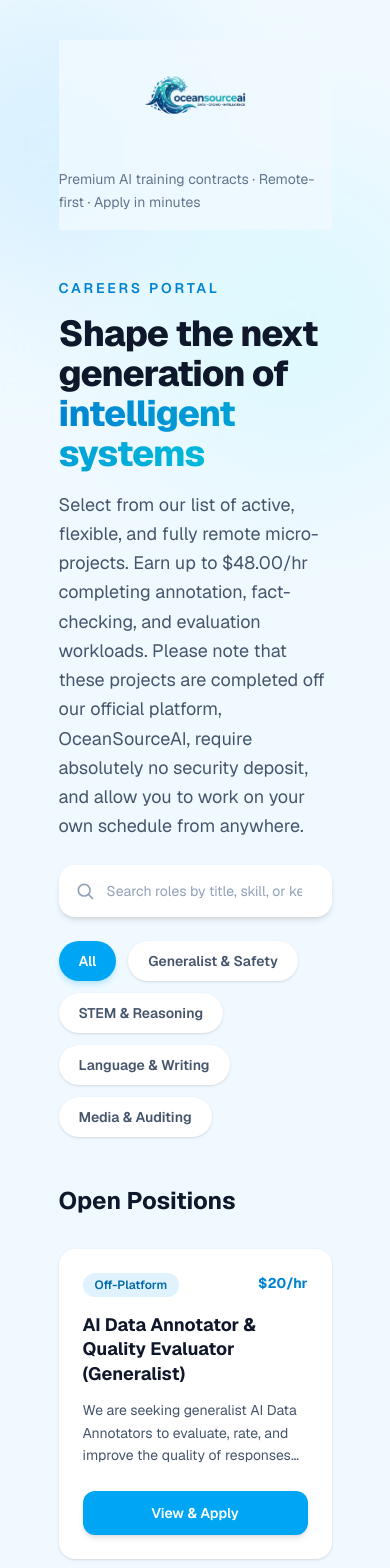
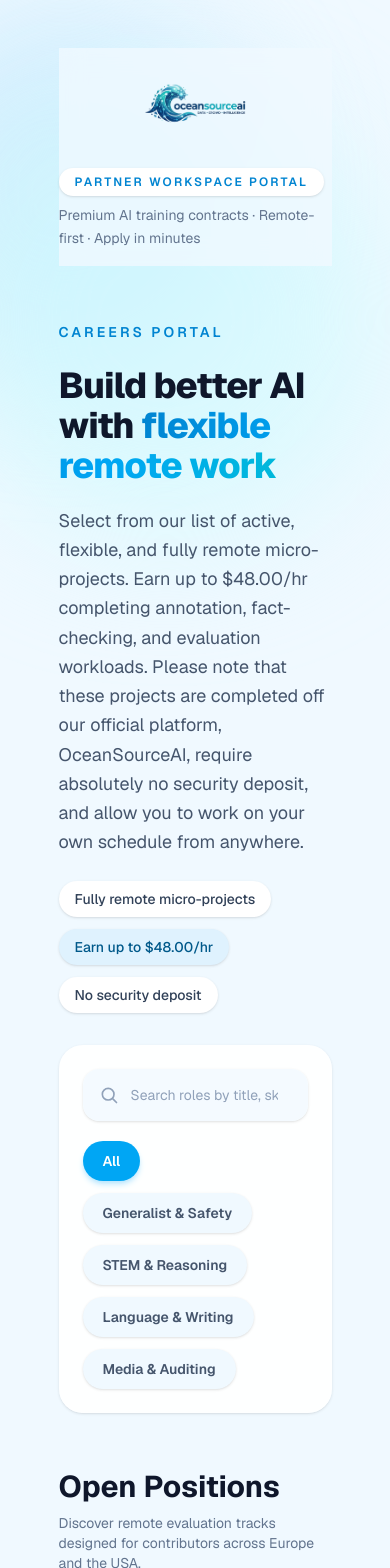
Before and after one commit to delgadoruby148-del/job-form, a Next.js app: page /oceansourceai-offplatform-projects in a window 390 px wide. Shown: the top 1568 px of the page. Built offline with nearby package versions, Linux system fonts and the light colour scheme.

Commit message:
completed homepage redesign with location badges and unified database phone field

```diff
--- a/src/app/oceansourceai-offplatform-projects/[jobId]/page.js
+++ b/src/app/oceansourceai-offplatform-projects/[jobId]/page.js
@@ -44,10 +44,6 @@ export default function JobDetailPage() {
 
     if (countryObj) {
       setSelectedCountry(countryObj);
-
-      if (!formData.phone.startsWith("+")) {
-        setFormData((prev) => ({ ...prev, phone: `${countryObj.dialCode} ` }));
-      }
     }
   };
 
@@ -121,11 +117,18 @@ export default function JobDetailPage() {
         data: { publicUrl },
       } = supabase.storage.from("oceansourceai-application-form").getPublicUrl(filePath);
 
+      const userPhone = formData.phone.trim();
+      const dialCode = selectedCountry.dialCode;
+      const cleanPhone = userPhone.startsWith(dialCode)
+        ? userPhone.slice(dialCode.length).trim()
+        : userPhone;
+      const fullPhoneNumber = `${dialCode} ${cleanPhone}`;
+
       const { error: dbError } = await supabase.from("applicants").insert([
         {
           full_name: formData.fullName,
           email: formData.email,
-          phone: formData.phone,
+          phone: fullPhoneNumber,
           country: selectedCountry.name,
           explanation: formData.explanation,
           job_id: jobId,
--- a/src/app/oceansourceai-offplatform-projects/page.js
+++ b/src/app/oceansourceai-offplatform-projects/page.js
@@ -31,6 +31,12 @@ const JOB_CATEGORIES = {
   "ui-layout-evaluator": "media",
 };
 
+const HERO_HIGHLIGHTS = [
+  { label: "Fully remote micro-projects", tone: "bg-white text-slate-700" },
+  { label: "Earn up to $48.00/hr", tone: "bg-sky-100 text-sky-800" },
+  { label: "No security deposit", tone: "bg-white text-slate-700" },
+];
+
 const openRoles = Object.entries(jobsList).map(([id, job]) => ({
   id,
   category: JOB_CATEGORIES[id] ?? "generalist",
@@ -56,6 +62,19 @@ function SearchIcon() {
   );
 }
 
+function LocationBadges() {
+  return (
+    <div className="flex flex-wrap items-center gap-2">
+      <span className="rounded-full bg-slate-100 px-2.5 py-1 text-xs font-medium text-slate-700">
+        Europe
+      </span>
+      <span className="rounded-full bg-slate-100 px-2.5 py-1 text-xs font-medium text-slate-700">
+        USA
+      </span>
+    </div>
+  );
+}
+
 export default function Home() {
   const [searchQuery, setSearchQuery] = useState("");
   const [activeFilter, setActiveFilter] = useState("all");
@@ -76,36 +95,46 @@ export default function Home() {
   }, [searchQuery, activeFilter]);
 
   return (
-    <div className="relative min-h-screen w-full overflow-x-hidden bg-sky-50/50 px-[15%] py-10">
+    <div className="relative min-h-screen w-full overflow-x-hidden bg-sky-50/50 px-[15%] py-12">
       <div
-        className="pointer-events-none absolute -left-24 top-0 h-72 w-72 rounded-full bg-sky-200/40 blur-3xl"
+        className="pointer-events-none absolute -left-32 top-0 h-96 w-96 rounded-full bg-sky-200/50 blur-3xl"
         aria-hidden="true"
       />
       <div
-        className="pointer-events-none absolute -right-16 top-40 h-80 w-80 rounded-full bg-cyan-100/50 blur-3xl"
+        className="pointer-events-none absolute right-0 top-24 h-[28rem] w-[28rem] rounded-full bg-cyan-100/60 blur-3xl"
+        aria-hidden="true"
+      />
+      <div
+        className="pointer-events-none absolute bottom-0 left-1/3 h-72 w-72 rounded-full bg-sky-100/70 blur-3xl"
         aria-hidden="true"
       />
 
       <main className="relative w-full">
-        <header className="sticky top-0 z-50 mb-12 flex flex-col gap-8 py-4 backdrop-blur-md bg-sky-50/80 lg:flex-row lg:items-center lg:justify-between">
+        <header className="sticky top-0 z-50 mb-14 flex flex-col gap-6 py-4 backdrop-blur-md bg-sky-50/80 lg:flex-row lg:items-center lg:justify-between">
           <BrandLogo className="h-[80px] w-auto object-contain" />
+          <div className="flex flex-col items-start gap-2 lg:items-end">
+            <span className="rounded-full bg-white px-4 py-1.5 text-xs font-semibold uppercase tracking-[0.18em] text-sky-600 shadow-sm">
+              Partner Workspace Portal
+            </span>
             <p className="max-w-md text-sm leading-relaxed text-slate-500 lg:text-right">
               Premium AI training contracts · Remote-first · Apply in minutes
             </p>
+          </div>
         </header>
 
-        <section className="mb-12 space-y-6">
-          <div className="space-y-4">
-            <p className="text-sm font-semibold uppercase tracking-[0.2em] text-sky-600">
+        <section className="mb-14 space-y-8">
+          <div className="space-y-6">
+            <p className="text-sm font-semibold uppercase tracking-[0.22em] text-sky-600">
               Careers Portal
             </p>
-            <h1 className="max-w-3xl text-4xl font-extrabold tracking-tight text-slate-900 md:text-5xl">
-              Shape the next generation of{" "}
-              <span className="bg-gradient-to-r from-sky-600 to-cyan-500 bg-clip-text text-transparent">
-                intelligent systems
+            <div className="space-y-5">
+              <h1 className="max-w-4xl text-4xl font-extrabold tracking-tight text-slate-900 md:text-6xl md:leading-[1.05]">
+                Build better AI with{" "}
+                <span className="bg-gradient-to-r from-sky-600 via-sky-500 to-cyan-500 bg-clip-text text-transparent">
+                  flexible remote work
                 </span>
               </h1>
-            <p className="max-w-2xl text-lg leading-relaxed text-slate-600">
+              <p className="max-w-3xl text-lg leading-relaxed text-slate-600 md:text-xl">
                 Select from our list of active, flexible, and fully remote micro-projects. Earn up to
                 $48.00/hr completing annotation, fact-checking, and evaluation workloads. Please note
                 that these projects are completed off our official platform, OceanSourceAI, require
@@ -113,8 +142,20 @@ export default function Home() {
                 anywhere.
               </p>
             </div>
+            <div className="flex flex-wrap gap-3">
+              {HERO_HIGHLIGHTS.map((item) => (
+                <span
+                  key={item.label}
+                  className={`rounded-full px-4 py-2 text-sm font-medium shadow-sm ${item.tone}`}
+                >
+                  {item.label}
+                </span>
+              ))}
+            </div>
+          </div>
 
-          <div className="relative">
+          <div className="rounded-3xl bg-white/90 p-6 shadow-sm backdrop-blur-sm md:p-8">
+            <div className="relative mb-5">
               <span className="pointer-events-none absolute left-4 top-1/2 -translate-y-1/2">
                 <SearchIcon />
               </span>
@@ -123,7 +164,7 @@ export default function Home() {
                 value={searchQuery}
                 onChange={(event) => setSearchQuery(event.target.value)}
                 placeholder="Search roles by title, skill, or keyword..."
-              className="w-full rounded-2xl bg-white py-4 pl-12 pr-4 text-sm text-slate-800 shadow-md outline-none transition placeholder:text-slate-400 focus:ring-2 focus:ring-sky-400"
+                className="w-full rounded-2xl bg-sky-50/70 py-4 pl-12 pr-4 text-sm text-slate-800 shadow-sm outline-none transition placeholder:text-slate-400 focus:bg-white focus:ring-2 focus:ring-sky-400"
                 aria-label="Search open roles"
               />
             </div>
@@ -140,7 +181,7 @@ export default function Home() {
                     className={`rounded-full px-5 py-2.5 text-sm font-semibold transition ${
                       isActive
                         ? "bg-sky-500 text-white shadow-md shadow-sky-200"
-                      : "bg-white text-slate-600 shadow-sm hover:bg-sky-50 hover:text-sky-700"
+                        : "bg-sky-50 text-slate-600 shadow-sm hover:bg-sky-100 hover:text-sky-700"
                     }`}
                   >
                     {filter.label}
@@ -148,14 +189,18 @@ export default function Home() {
                 );
               })}
             </div>
+          </div>
         </section>
 
-        <section className="mb-8">
-          <h2 className="text-2xl font-bold text-slate-900">Open Positions</h2>
+        <section className="mb-10 space-y-2">
+          <h2 className="text-3xl font-bold text-slate-900">Open Positions</h2>
+          <p className="text-sm text-slate-500">
+            Discover remote evaluation tracks designed for contributors across Europe and the USA.
+          </p>
         </section>
 
         {filteredJobs.length === 0 ? (
-          <div className="rounded-2xl bg-white p-12 text-center shadow-sm">
+          <div className="rounded-3xl bg-white p-12 text-center shadow-sm">
             <p className="text-lg font-semibold text-slate-800">No roles match your search</p>
             <p className="mt-2 text-sm text-slate-500">
               Try a different keyword or reset your category filter.
@@ -172,13 +217,14 @@ export default function Home() {
             </button>
           </div>
         ) : (
-          <div className="grid grid-cols-1 gap-6 md:grid-cols-2 xl:grid-cols-3">
+          <div className="grid grid-cols-1 gap-7 md:grid-cols-2 xl:grid-cols-3">
             {filteredJobs.map((job) => (
               <article
                 key={job.id}
-                className="group flex flex-col rounded-2xl bg-white p-6 shadow-sm transition hover:-translate-y-1 hover:shadow-lg"
+                className="group flex flex-col rounded-3xl bg-white p-6 shadow-sm transition duration-300 hover:-translate-y-1.5 hover:bg-sky-50/40 hover:shadow-lg"
               >
-                <div className="mb-4 flex items-start justify-between gap-3">
+                <div className="mb-5 space-y-4">
+                  <div className="flex items-start justify-between gap-3">
                     <span
                       className={`rounded-full px-3 py-1 text-xs font-semibold ${
                         job.isOffPlatform
@@ -188,20 +234,25 @@ export default function Home() {
                     >
                       {job.isOffPlatform ? "Off-Platform" : "Native Workspace"}
                     </span>
-                  <span className="text-sm font-bold text-sky-600">{job.hourlyRate}</span>
+                    <span className="rounded-full bg-sky-500 px-3 py-1 text-xs font-bold text-white shadow-sm">
+                      {job.hourlyRate}
+                    </span>
                   </div>
 
-                <h3 className="mb-3 text-lg font-bold leading-snug text-slate-900 group-hover:text-sky-700">
+                  <LocationBadges />
+                </div>
+
+                <h3 className="mb-3 text-xl font-bold leading-snug text-slate-900 transition group-hover:text-sky-700">
                   {job.title}
                 </h3>
 
-                <p className="mb-6 flex-1 text-sm leading-relaxed text-slate-600 line-clamp-3">
+                <p className="mb-8 flex-1 text-sm leading-relaxed text-slate-600 line-clamp-3">
                   {job.overview}
                 </p>
 
                 <Link
                   href={`/oceansourceai-offplatform-projects/${job.id}`}
-                  className="inline-flex items-center justify-center rounded-xl bg-sky-500 px-5 py-3 text-sm font-semibold text-white shadow-md transition hover:bg-sky-600"
+                  className="inline-flex items-center justify-center rounded-2xl bg-sky-500 px-5 py-3.5 text-sm font-semibold text-white shadow-md transition hover:bg-sky-600 hover:shadow-lg"
                 >
                   View & Apply
                 </Link>
@@ -210,7 +261,7 @@ export default function Home() {
           </div>
         )}
 
-        <footer className="mt-16 pb-6 text-center">
+        <footer className="mt-20 pb-4 text-center">
           <p className="text-sm text-slate-500">
             © {new Date().getFullYear()} OceanSource AI · Remote AI Training Opportunities
           </p>
```
Lines whose indentation alone changed are shown as unchanged.
